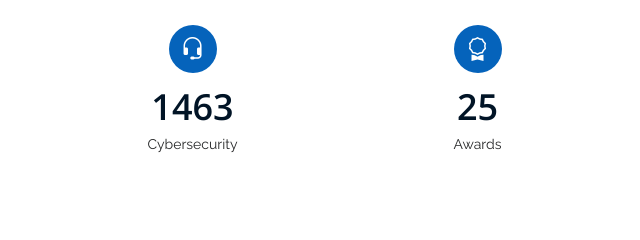
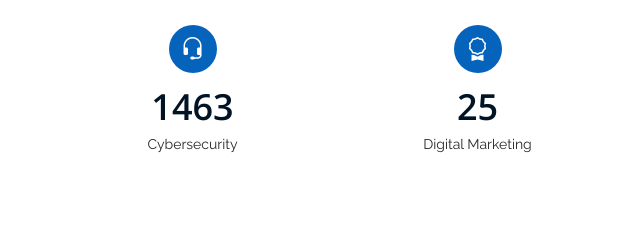
Before and after one commit to smalcolmr/smalcolmr.github.io, a plain HTML site: page index.html in a window 1280 px wide. Shown: the part 1840-2080 px from the top of the page, 640-1280 px from the left. Drawn offline with nearby package versions, Linux system fonts and the light colour scheme.

Commit message:
Update index.html

```diff
--- a/index.html
+++ b/index.html
@@ -155,7 +155,7 @@ In addition to my technical skills, I have a strong interest in automation and s
             <div class="count-box">
               <i class="bi bi-award"></i>
               <span data-purecounter-start="0" data-purecounter-end="25" data-purecounter-duration="1" class="purecounter"></span>
-              <p>Awards</p>
+              <p>Digital Marketing</p>
             </div>
           </div>
 
```
